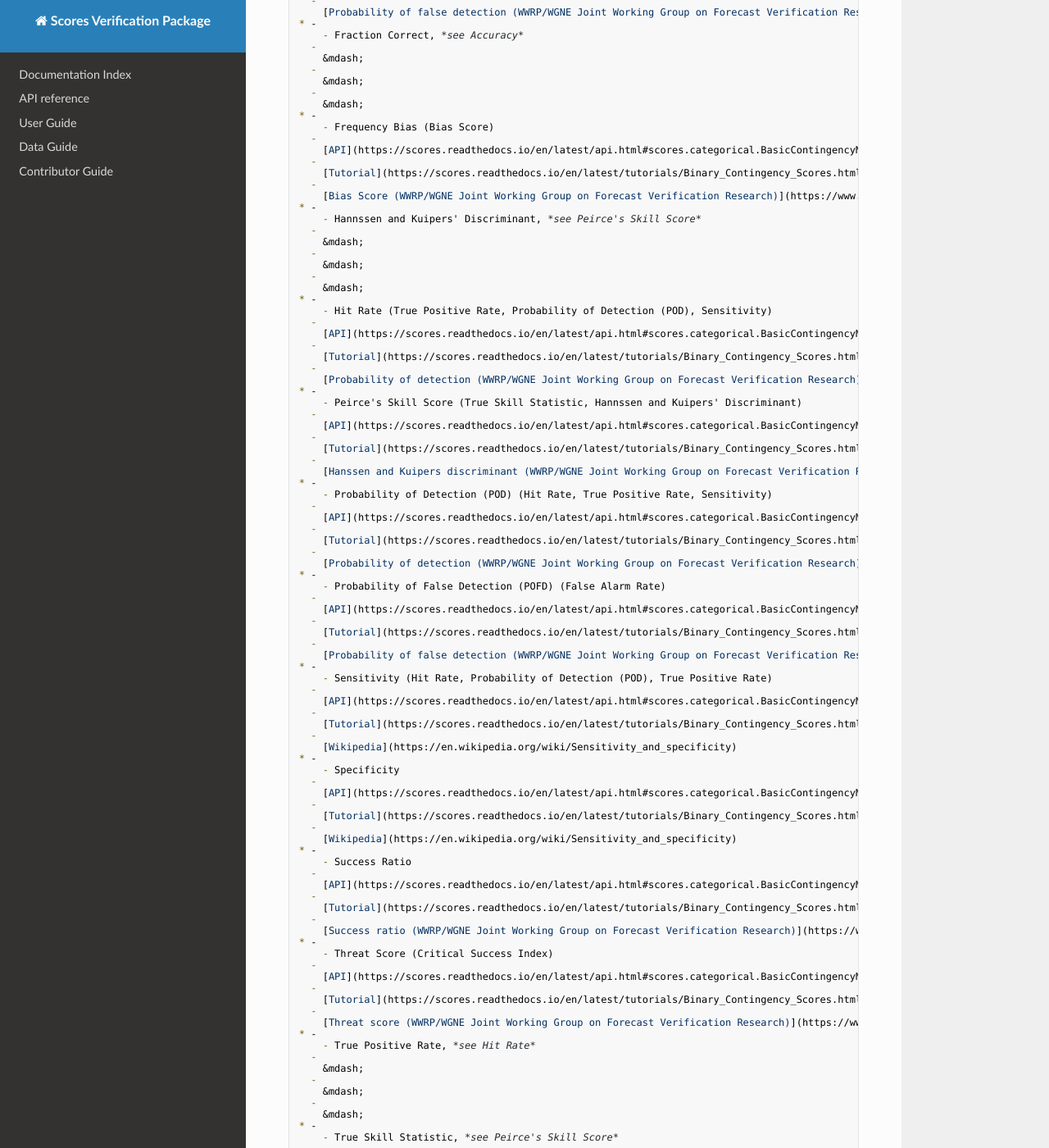
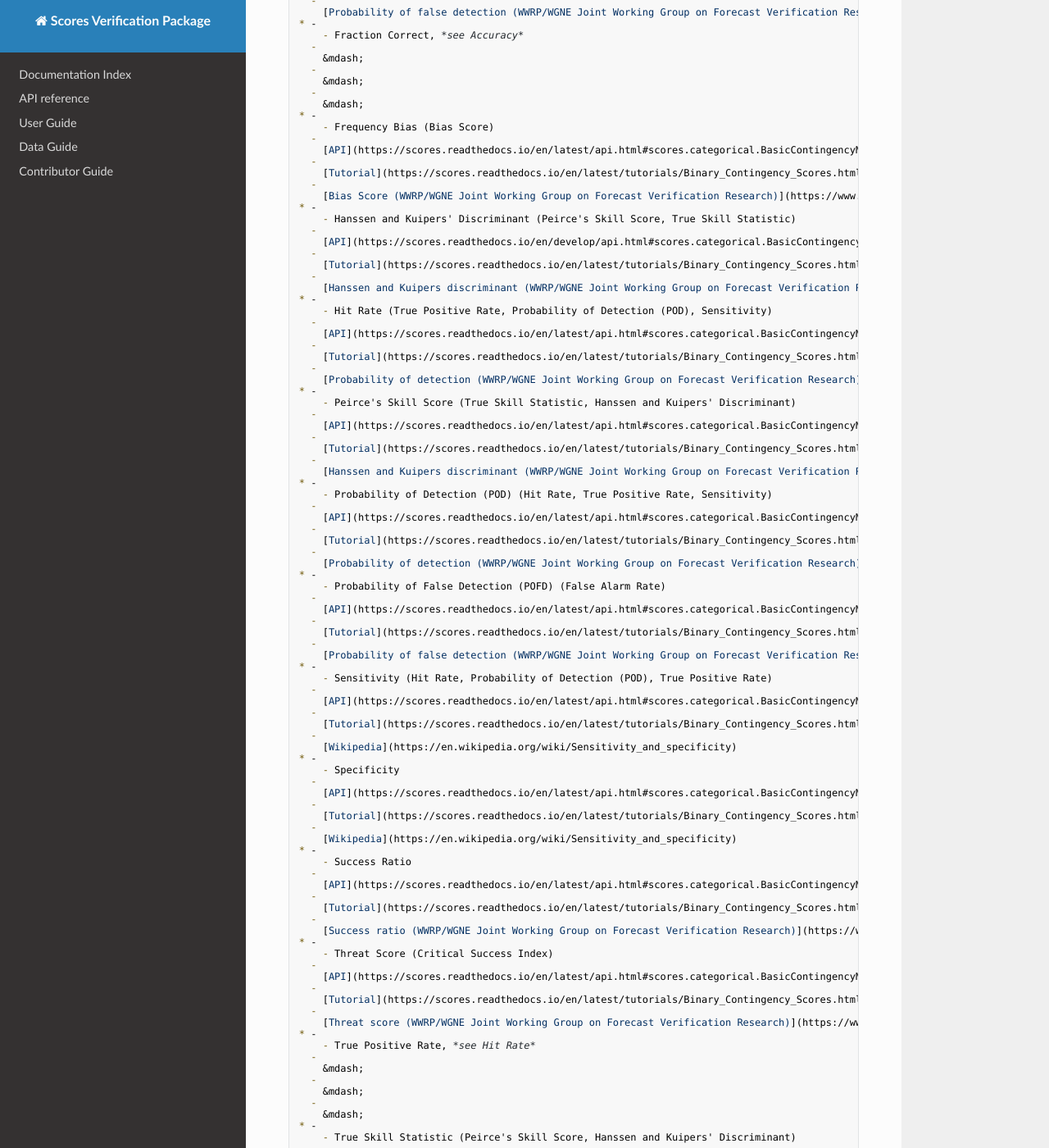
Before and after one commit to nci/scores, an MkDocs documentation site: the page built from docs/included.md, in a window 1280 px wide and 1400 px high, scrolled down 4474 px. Shown: the whole window at 82% size. Built offline with MkDocs 1.6.1, drawn with Linux system fonts in a browser that asks for light colours; nearby versions of some CDN libraries; some of the changed text lies outside the part shown.

Commit message:
Added redirect alias functions for true skill statistic and Hanssen and Kuipers discriminant

```diff
--- a/docs/included.md
+++ b/docs/included.md
@@ -256,13 +256,13 @@
   -
     [Bias Score (WWRP/WGNE Joint Working Group on Forecast Verification Research)](https://www.cawcr.gov.au/projects/verification/#BIAS)
 * -
-    - Hannssen and Kuipers' Discriminant, *see Peirce's Skill Score*
+    - Hanssen and Kuipers' Discriminant (Peirce's Skill Score, True Skill Statistic)
   -
-    &mdash;
+    [API](https://scores.readthedocs.io/en/develop/api.html#scores.categorical.BasicContingencyManager.hanssen_and_kuipers_discriminant)
   -
-    &mdash;
+    [Tutorial](https://scores.readthedocs.io/en/latest/tutorials/Binary_Contingency_Scores.html)
   -
-    &mdash;
+    [Hanssen and Kuipers discriminant (WWRP/WGNE Joint Working Group on Forecast Verification Research)](https://www.cawcr.gov.au/projects/verification/#HK)
 * -
     - Hit Rate (True Positive Rate, Probability of Detection (POD), Sensitivity)
   -
@@ -272,7 +272,7 @@
   -
     [Probability of detection (WWRP/WGNE Joint Working Group on Forecast Verification Research)](https://www.cawcr.gov.au/projects/verification/#POD)
 * -
-    - Peirce's Skill Score (True Skill Statistic, Hannssen and Kuipers' Discriminant)
+    - Peirce's Skill Score (True Skill Statistic, Hanssen and Kuipers' Discriminant)
   -
     [API](https://scores.readthedocs.io/en/latest/api.html#scores.categorical.BasicContingencyManager.peirce_skill_score)
   -
@@ -336,13 +336,13 @@
   -
     &mdash;
 * -
-    - True Skill Statistic, *see Peirce's Skill Score*
+    - True Skill Statistic (Peirce's Skill Score, Hanssen and Kuipers' Discriminant)
   -
-    &mdash;
+    [API](https://scores.readthedocs.io/en/develop/api.html#scores.categorical.BasicContingencyManager.true_skill_statistic)
   -
-    &mdash;
+    [Tutorial](https://scores.readthedocs.io/en/latest/tutorials/Binary_Contingency_Scores.html)
   -
-    &mdash;
+    [Hanssen and Kuipers discriminant (WWRP/WGNE Joint Working Group on Forecast Verification Research)](https://www.cawcr.gov.au/projects/verification/#HK)
 * - FIxed Risk Multicategorical (FIRM)
   - [API](https://scores.readthedocs.io/en/latest/api.html#scores.categorical.firm)
   - [Tutorial](https://scores.readthedocs.io/en/latest/tutorials/FIRM.html)
```
Also changed, not shown: 3 other files.
